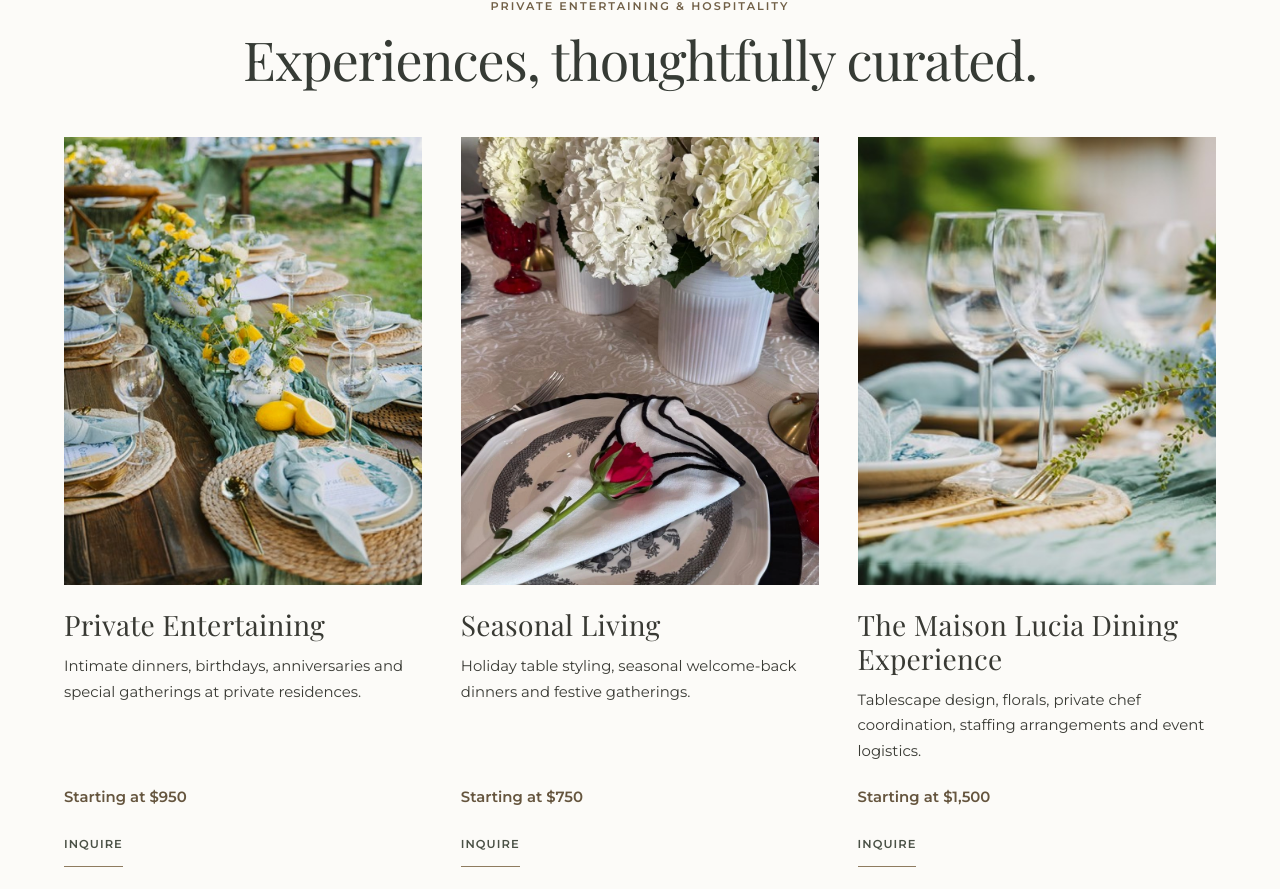
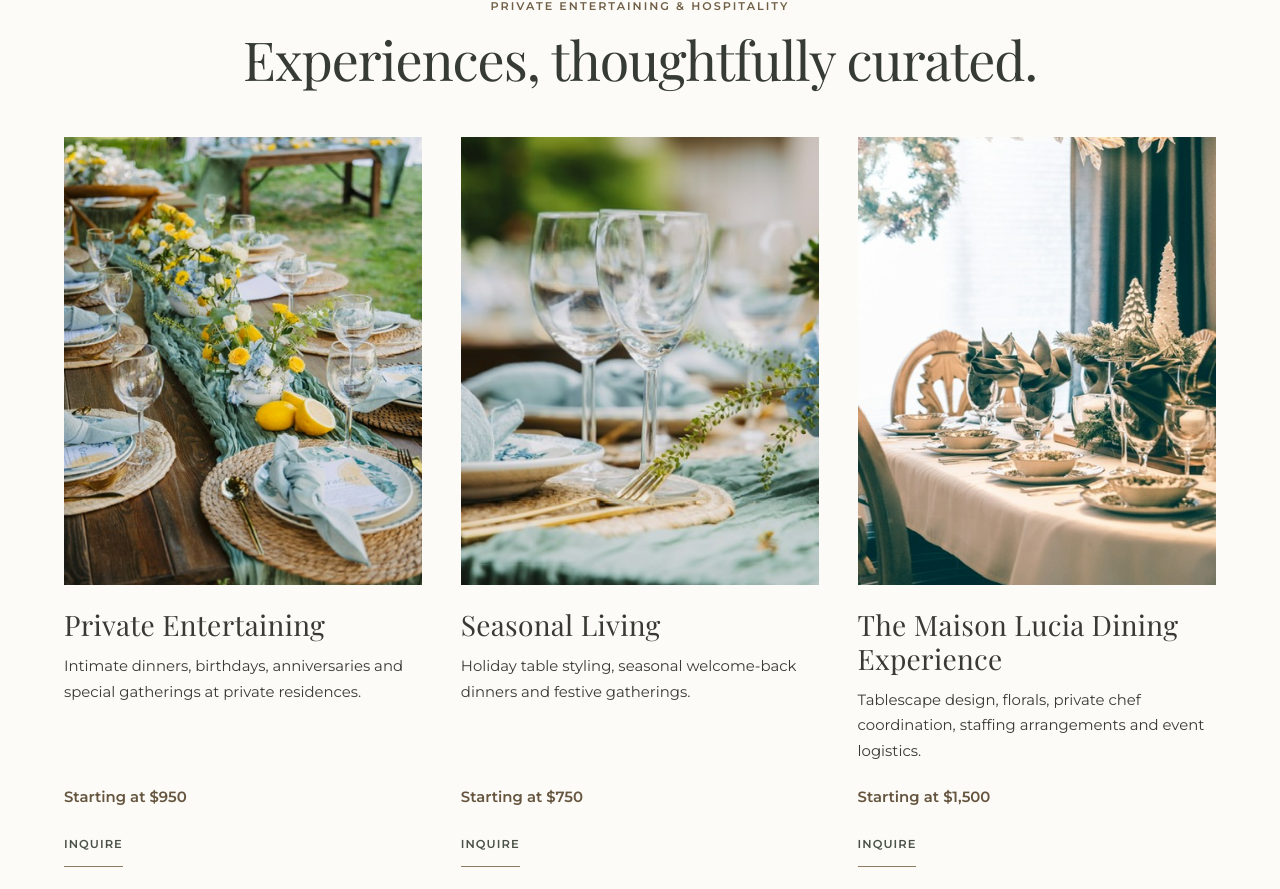
Before and after one commit to DrRobF/maison-lucia-site, a Next.js app: page / in a window 1280 px wide. Shown: the part 2317-3206 px from the top of the page. Built offline with nearby package versions, Linux system fonts and the light colour scheme.

Commit message:
Feature blue and white tablescape on Seasonal Living experience

```diff
--- a/components/ExperienceCards.js
+++ b/components/ExperienceCards.js
@@ -1,8 +1,8 @@
 import styles from "../styles/Coastal.module.css";
 export const experiences = [
   { title: "Private Entertaining", copy: "Intimate dinners, birthdays, anniversaries and special gatherings at private residences.", price: "Starting at $950", image: "/table%20setup%201.jpg", alt: "Layered dinner table with candles and refined place settings" },
-  { title: "Seasonal Living", copy: "Holiday table styling, seasonal welcome-back dinners and festive gatherings.", price: "Starting at $750", image: "/white-red.webp", alt: "Seasonal red and white floral table styling" },
-  { title: "The Maison Lucia Dining Experience", copy: "Tablescape design, florals, private chef coordination, staffing arrangements and event logistics.", price: "Starting at $1,500", image: "/table%20blue%20setup%201.jpg", alt: "Elegant blue-toned tablescape with glassware and florals" },
+  { title: "Seasonal Living", copy: "Holiday table styling, seasonal welcome-back dinners and festive gatherings.", price: "Starting at $750", image: "/table%20blue%20setup%201.jpg", alt: "Elegant blue-toned tablescape with glassware and florals" },
+  { title: "The Maison Lucia Dining Experience", copy: "Tablescape design, florals, private chef coordination, staffing arrangements and event logistics.", price: "Starting at $1,500", image: "/table%20setup%202.jpg", alt: "Layered Maison Lucia dining table setting" },
   { title: "Estate Events", copy: "Personalized celebrations at private homes and estates, with vendor coordination, design and on-site execution.", price: "Starting at $2,500", image: "/formal-table-setting-ml.PNG", alt: "Formal table setting with layered tableware" },
   { title: "Concierge — By Request", copy: "Special occasion arrangements, guest welcome amenities, gifting and personalized hospitality coordination.", price: "Custom quote", image: "/lacesilverwhite.webp", alt: "White floral arrangement with silver accents" },
 ];
```
